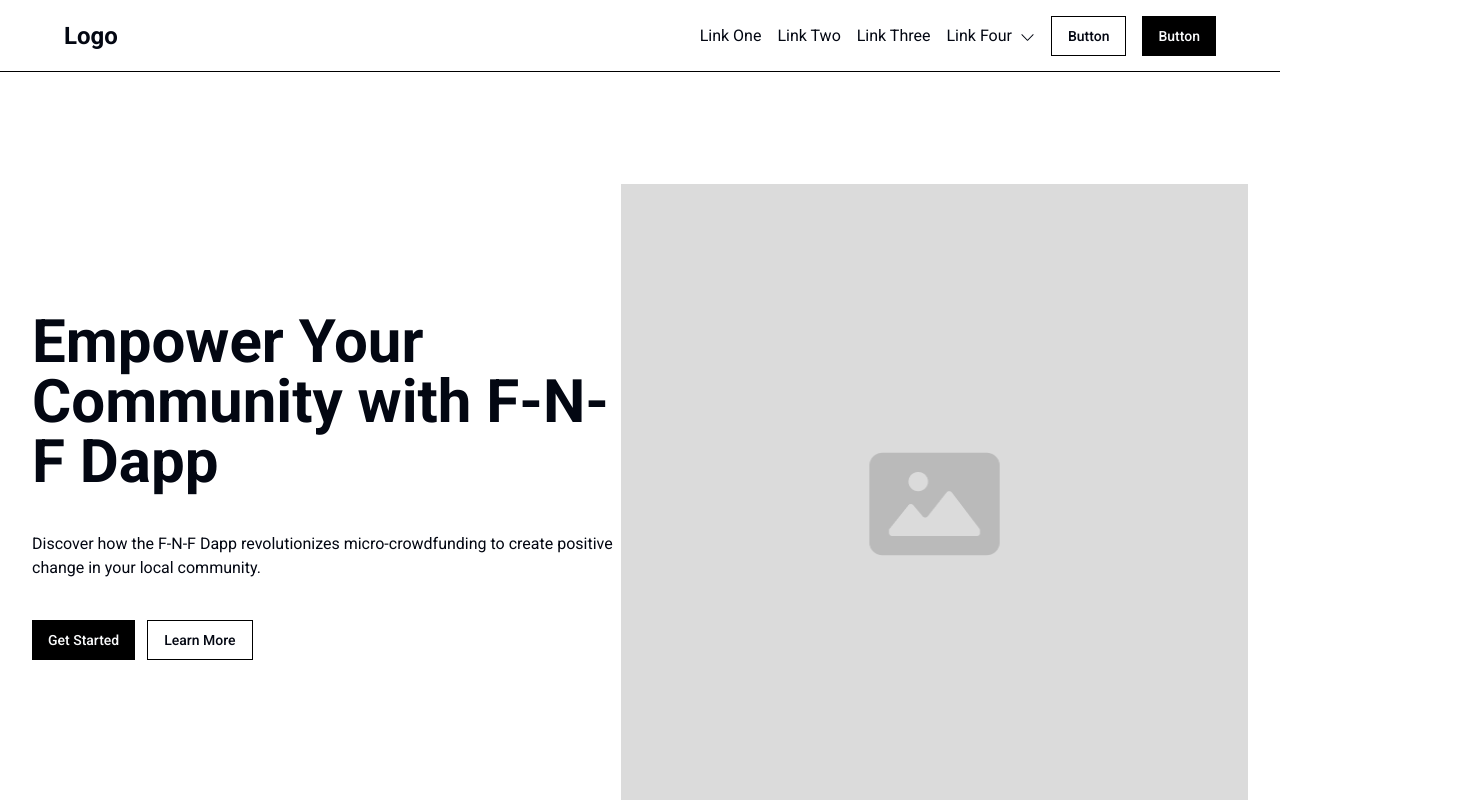
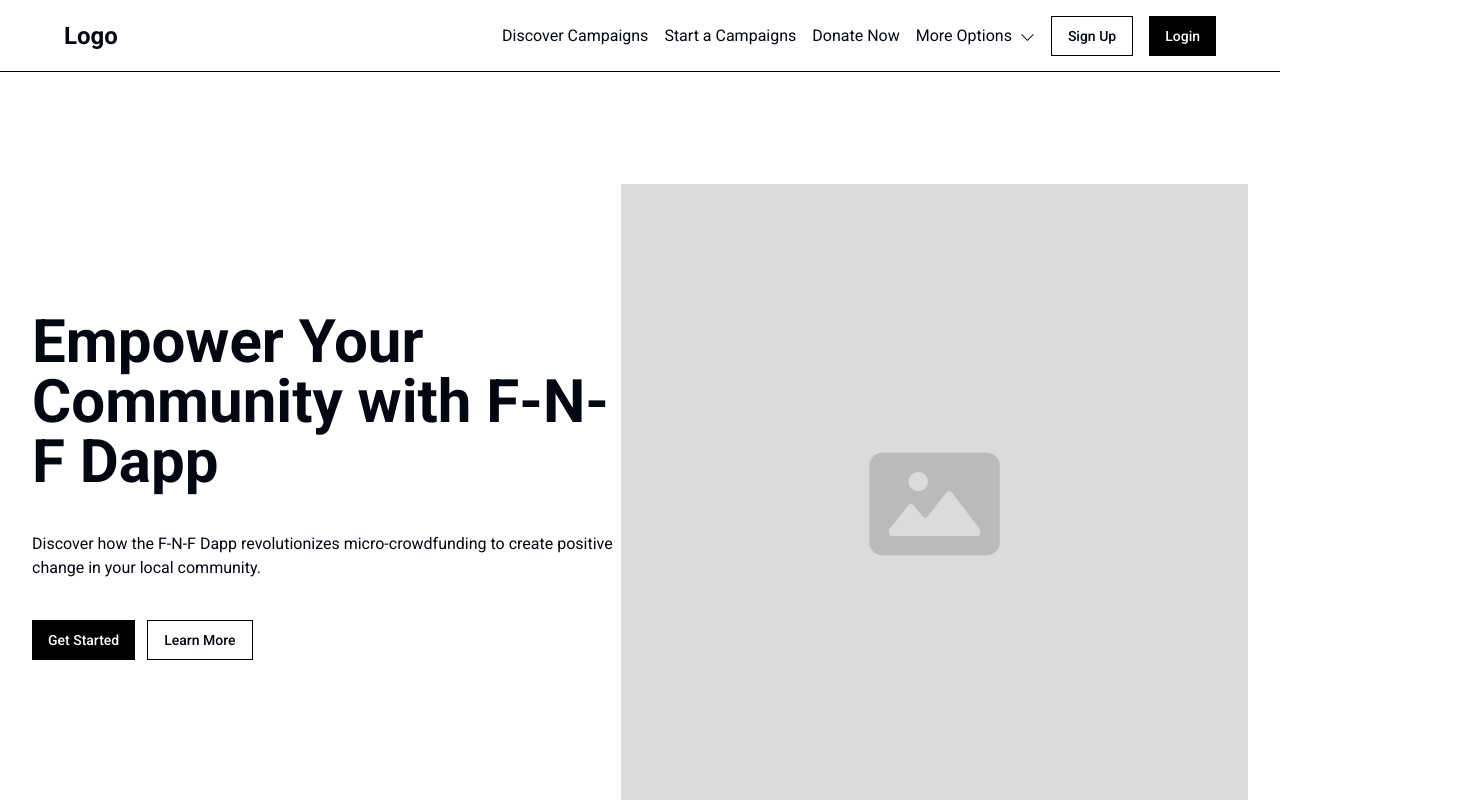
Before and after one commit to pandupan/D-App, a Next.js app: page /works in a window 1280 px wide. Shown: the top 800 px of the page, 1480 px wide, since content can reach past the window. Built offline with nearby package versions, Linux system fonts and the light colour scheme.

Commit message:
[ADD] - 7 Navbar

```diff
--- a/components/layouts/Footer.tsx
+++ b/components/layouts/Footer.tsx
@@ -53,7 +53,7 @@ const Footer = () => {
 
       </div>
     </div>
-      <div className='border-t-[2px] border-black mt-20 container w-[185vh]'>
+      <div className='border-t-[2px] border-black mt-20 container w-full'>
       </div>
       <div className='flex justify-between container px-12 mt-8 mb-28'>
         <h3 className='text-sm'>
--- a/components/layouts/Navbar.tsx
+++ b/components/layouts/Navbar.tsx
@@ -2,9 +2,24 @@
 import {BsChevronDown} from "react-icons/bs"
 import ButtonOutline from "../core/buttons/ButtonOutline";
 import ButtonPrimary from "../core/buttons/ButtonPrimary";
+import { usePathname } from "next/navigation";
+
+
+const navbar1 = ["/", "/product"]
+const navbar2 = ["/teams"]
+const navbar3 = ["/works"]
+const navbar4 = ["/campaigns"]
+const navbar5 = ["/details"]
+const navbar6 = ["/donate"]
+const navbar7 = ["/merch"]
 
 const Navbar = () => {
+  const pathname = usePathname()
+
   return (
+    <div>
+
+      {navbar1.includes(pathname) && (
         <div className="w-full h-[72px] flex justify-between items-center px-[64px] border-b-[1px] border-black">
           <div className="font-bold text-2xl">
             <h2>Logo</h2>
@@ -31,6 +46,183 @@ const Navbar = () => {
             </div>
           </div>
         </div>
+      )}
+
+      {navbar2.includes(pathname) && (
+        <div className="w-full h-[72px] flex justify-between items-center px-[64px] border-b-[1px] border-black">
+          <div className="font-bold text-2xl">
+            <h2>Logo</h2>
+          </div>
+          <div className="flex justify-center items-center gap-4">
+            <div className="flex justify-center items-center">
+              <p>Our Mision</p>
+            </div>
+            <div className="flex justify-center items-center">
+              <p>Teams</p>
+            </div>
+            <div className="flex justify-center items-center">
+              <p>Parthners</p>
+            </div>
+            <div className="flex justify-center items-center gap-2">
+              <p>Service</p>
+              <BsChevronDown size={15} className="mt-1"/>
+            </div>
+            <div className="flex justify-center items-center">
+              <ButtonOutline title="Learn"/>
+            </div>
+            <div className="flex justify-center items-center">
+              <ButtonPrimary title="Sign Up"/>
+            </div>
+          </div>
+        </div>
+      )}
+
+      {navbar3.includes(pathname) && (
+        <div className="w-full h-[72px] flex justify-between items-center px-[64px] border-b-[1px] border-black">
+          <div className="font-bold text-2xl">
+            <h2>Logo</h2>
+          </div>
+          <div className="flex justify-center items-center gap-4">
+            <div className="flex justify-center items-center">
+              <p>Discover Campaigns</p>
+            </div>
+            <div className="flex justify-center items-center">
+              <p>Start a Campaigns</p>
+            </div>
+            <div className="flex justify-center items-center">
+              <p>Donate Now</p>
+            </div>
+            <div className="flex justify-center items-center gap-2">
+              <p>More Options</p>
+              <BsChevronDown size={15} className="mt-1"/>
+            </div>
+            <div className="flex justify-center items-center">
+              <ButtonOutline title="Sign Up"/>
+            </div>
+            <div className="flex justify-center items-center">
+              <ButtonPrimary title="Login"/>
+            </div>
+          </div>
+        </div>
+      )}
+
+      {navbar4.includes(pathname) && (
+        <div className="w-full h-[72px] flex justify-between items-center px-[64px] border-b-[1px] border-black">
+          <div className="font-bold text-2xl">
+            <h2>Logo</h2>
+          </div>
+          <div className="flex justify-center items-center gap-4">
+            <div className="flex justify-center items-center">
+              <p>Explore Campaigns</p>
+            </div>
+            <div className="flex justify-center items-center">
+              <p>Donate Now</p>
+            </div>
+            <div className="flex justify-center items-center">
+              <p>Join Waitlist</p>
+            </div>
+            <div className="flex justify-center items-center gap-2">
+              <p>More Options</p>
+              <BsChevronDown size={15} className="mt-1"/>
+            </div>
+            <div className="flex justify-center items-center">
+              <ButtonOutline title="Sign Up"/>
+            </div>
+            <div className="flex justify-center items-center">
+              <ButtonPrimary title="Login"/>
+            </div>
+          </div>
+        </div>
+      )}
+
+      {navbar5.includes(pathname) && (
+        <div className="w-full h-[72px] flex justify-between items-center px-[64px] border-b-[1px] border-black">
+          <div className="font-bold text-2xl">
+            <h2>Logo</h2>
+          </div>
+          <div className="flex justify-center items-center gap-4">
+            <div className="flex justify-center items-center">
+              <p>Discover Campaigns</p>
+            </div>
+            <div className="flex justify-center items-center">
+              <p>Donate Now</p>
+            </div>
+            <div className="flex justify-center items-center">
+              <p>Get Involved</p>
+            </div>
+            <div className="flex justify-center items-center gap-2">
+              <p>More Options</p>
+              <BsChevronDown size={15} className="mt-1"/>
+            </div>
+            <div className="flex justify-center items-center">
+              <ButtonOutline title="Sign Up"/>
+            </div>
+            <div className="flex justify-center items-center">
+              <ButtonPrimary title="Login"/>
+            </div>
+          </div>
+        </div>
+      )}
+
+      {navbar6.includes(pathname) && (
+        <div className="w-full h-[72px] flex justify-between items-center px-[64px] border-b-[1px] border-black">
+          <div className="font-bold text-2xl">
+            <h2>Logo</h2>
+          </div>
+          <div className="flex justify-center items-center gap-4">
+            <div className="flex justify-center items-center">
+              <p>Home</p>
+            </div>
+            <div className="flex justify-center items-center">
+              <p>Donate</p>
+            </div>
+            <div className="flex justify-center items-center">
+              <p>About Us</p>
+            </div>
+            <div className="flex justify-center items-center gap-2">
+              <p>Campaigns</p>
+              <BsChevronDown size={15} className="mt-1"/>
+            </div>
+            <div className="flex justify-center items-center">
+              <ButtonOutline title="Sign Up"/>
+            </div>
+            <div className="flex justify-center items-center">
+              <ButtonPrimary title="Login"/>
+            </div>
+          </div>
+        </div>
+      )}
+
+      {navbar7.includes(pathname) && (
+        <div className="w-full h-[72px] flex justify-between items-center px-[64px] border-b-[1px] border-black">
+          <div className="font-bold text-2xl">
+            <h2>Logo</h2>
+          </div>
+          <div className="flex justify-center items-center gap-4">
+            <div className="flex justify-center items-center">
+              <p>Home</p>
+            </div>
+            <div className="flex justify-center items-center">
+              <p>About Us</p>
+            </div>
+            <div className="flex justify-center items-center">
+              <p>Contact</p>
+            </div>
+            <div className="flex justify-center items-center gap-2">
+              <p>Product</p>
+              <BsChevronDown size={15} className="mt-1"/>
+            </div>
+            <div className="flex justify-center items-center">
+              <ButtonOutline title="Sign Up"/>
+            </div>
+            <div className="flex justify-center items-center">
+              <ButtonPrimary title="Login"/>
+            </div>
+          </div>
+        </div>
+      )}
+
+    </div>
   )
 }
 
```
Lines whose indentation alone changed are shown as unchanged.
